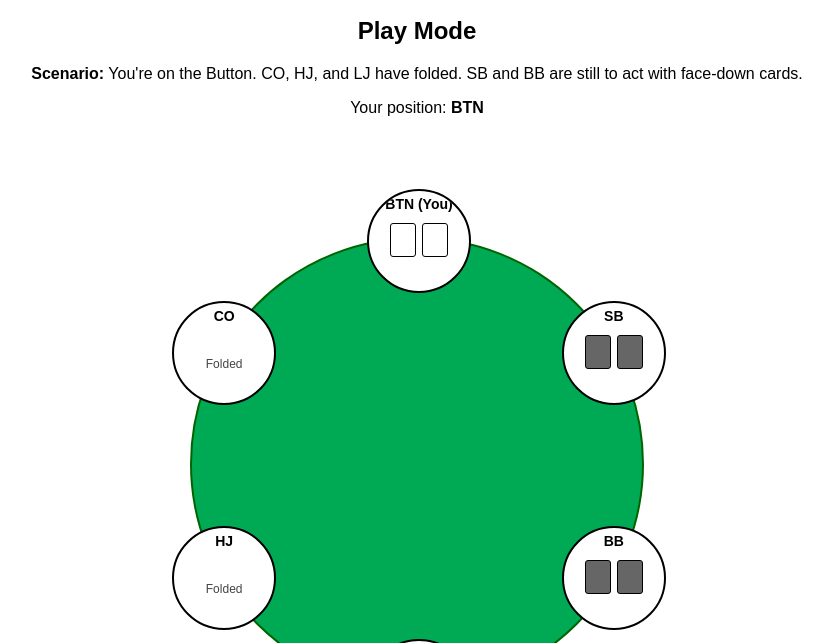
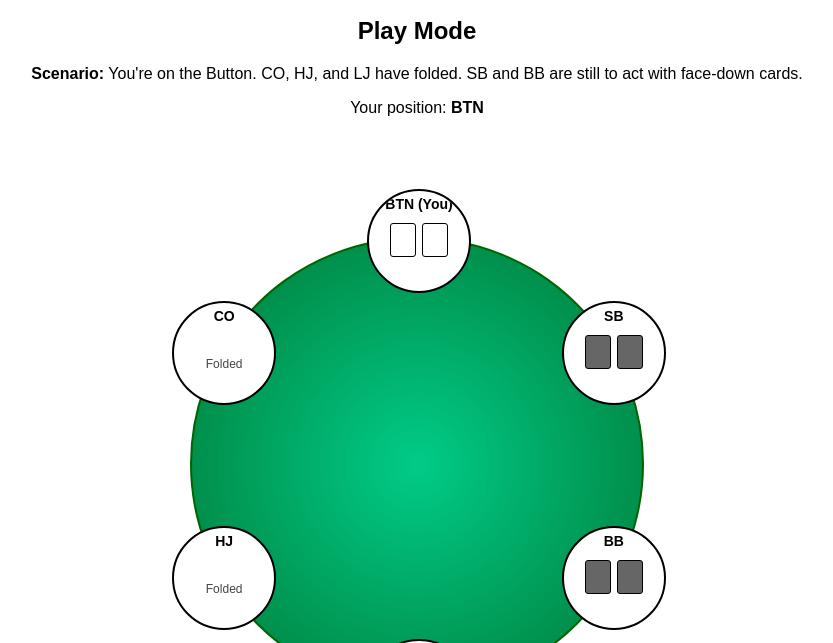
Before and after one commit to jackmhny/trainer, a plain HTML site: page index.html in a window 1280 px wide. Both pictures are taken after a click on the element "Play". Shown: the part 121-764 px from the top of the page, without its empty margins (223-1056 px from the left). Drawn offline with Linux system fonts and the light colour scheme.

Commit message:
gradient table

```diff
--- a/index.html
+++ b/index.html
@@ -99,7 +99,7 @@
       margin: 120px auto 140px auto; /* Increased top and bottom margins to accommodate player circles */
       border: 2px solid #006400;
       border-radius: 50%;
-      background-color: #0a5;
+      background: radial-gradient(circle, #0c8 0%, #073 100%);
     }
     .player {
       position: absolute;
```
